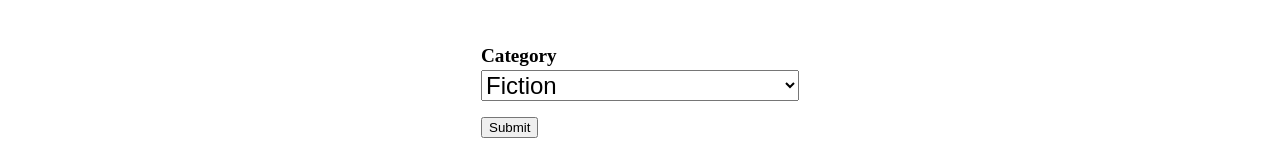
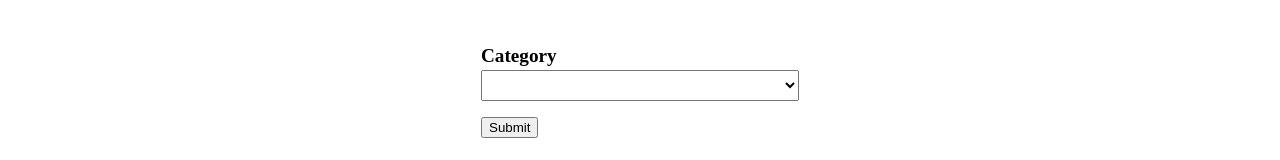
Before and after one commit to fanerotim/Quotes, a React (Vite) app in the folder client/vite-project/: page /quotes/add-quote in a window 1280 px wide. Shown: the part 479-639 px from the top of the page. Built offline with nearby package versions, Linux system fonts and the light colour scheme.

Commit message:
fix a bug with option whereby it was defaulting to Fiction, which was showing empty category if not changed manually

```diff
--- a/client/vite-project/src/components/add-quote/AddQuote.jsx
+++ b/client/vite-project/src/components/add-quote/AddQuote.jsx
@@ -22,7 +22,7 @@ const AddQuote = () => {
         try {
             const newQuote = await addQuote(values);
             navigate('/quotes')
-        } catch(err) {
+        } catch (err) {
             console.error(err);
         }
     }
@@ -40,7 +40,6 @@ const AddQuote = () => {
                         name='author'
                         type="text" />
                 </section>
-
                 <section>
                     <label>Text</label>
                     <textarea
@@ -50,19 +49,16 @@ const AddQuote = () => {
                         name='text'
                         type="text" />
                 </section>
-
-                {/* options below should be looped through from an object (for example) */}
                 <section>
                     <label>Category</label>
                     <select
                         onChange={handleChange}
-                        name="category"
-                        value={values.category}>
+                        name="category">
                         {CATEGORIES.map(category => (
                             <option
-                            key={category.id}
-                            value={category.id}>
-                            {category.id}
+                                key={category.value}
+                                value={category.value}>
+                                {category.name}
                             </option>
                         ))}
                     </select>
```
